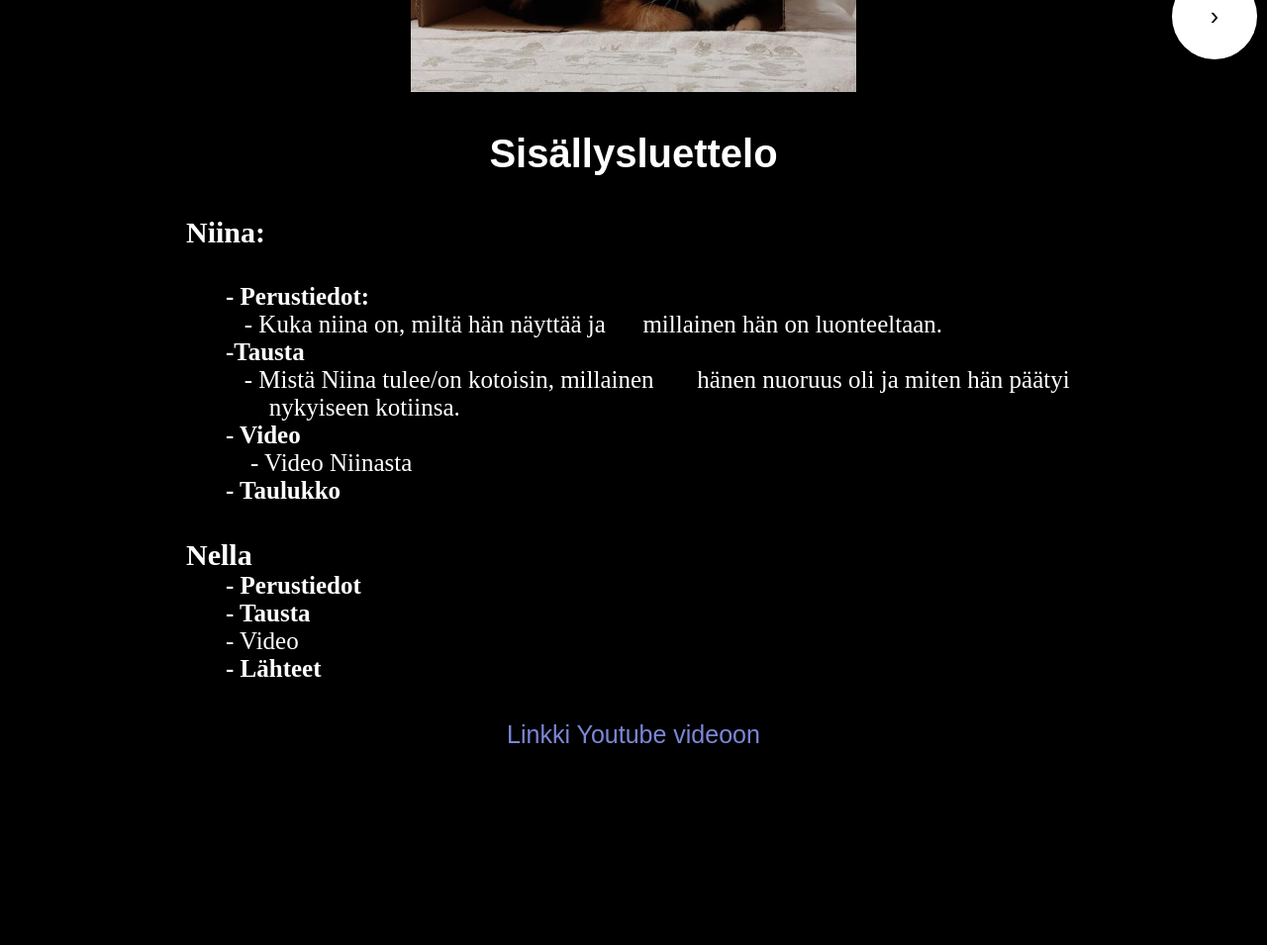
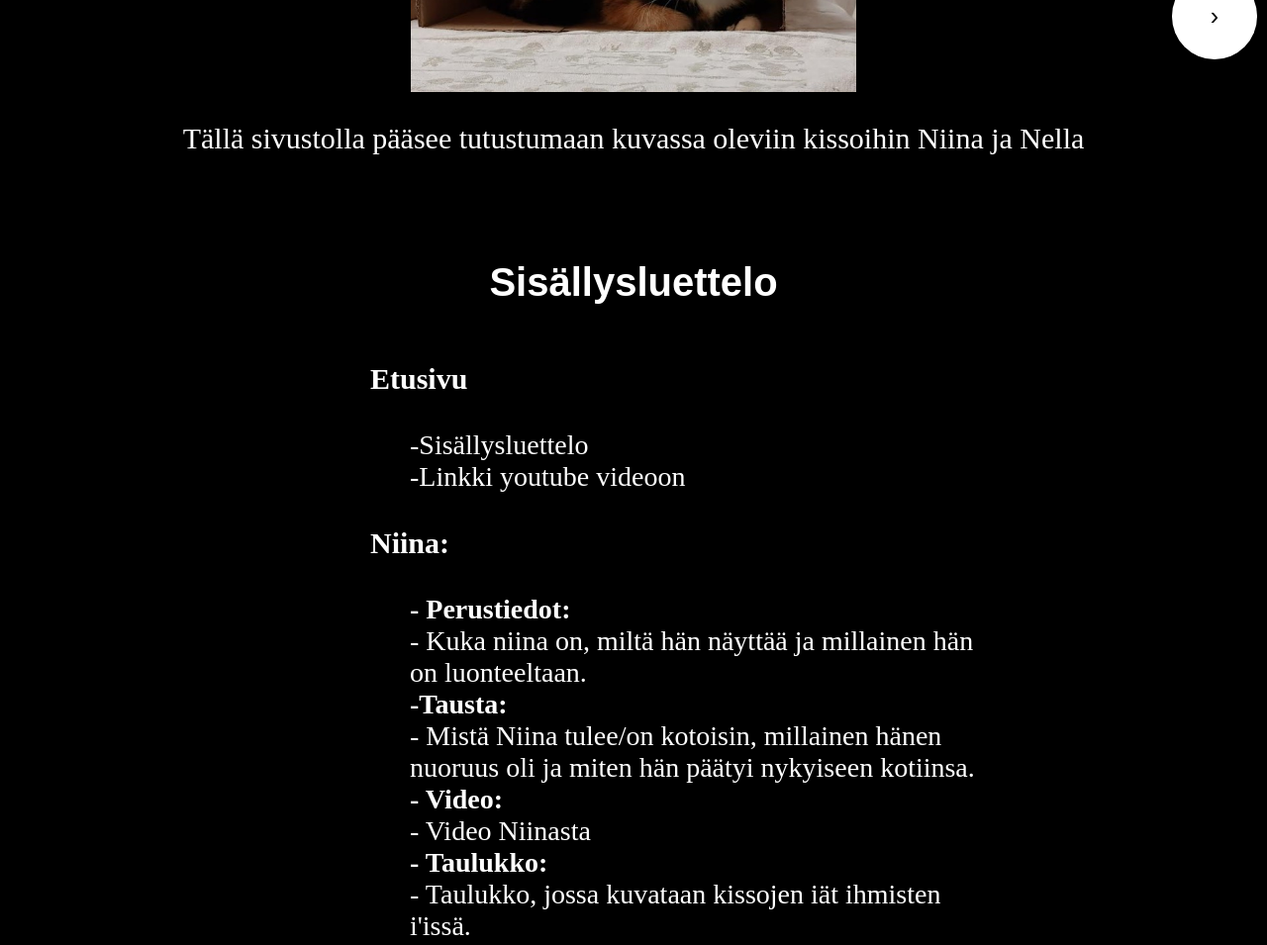
Before and after one commit to hilja04/hilja04.github.io, a plain HTML site: page index.html in a window 1280 px wide. Shown: the part 720-1675 px from the top of the page at 99% size. Before the commit the page ends 1515 px from the top, so only its background shows below. Drawn offline with Linux system fonts and the light colour scheme.

Commit message:
Etusivu done

```diff
--- a/index.html
+++ b/index.html
@@ -16,39 +16,46 @@
     </head>
     <body>
          <img src="niina ja nella.jpg" width="450px" height="450px">
+         <p>Tällä sivustolla pääsee tutustumaan kuvassa oleviin kissoihin Niina ja Nella</p>
+        <br><br>
         <h3>Sisällysluettelo</h3>
+
+<br>
          <dl>
+          <dt><b>Etusivu</b></dt><br>
+          <dd>-Sisällysluettelo</dd>
+          <dd>-Linkki youtube videoon</dd>
+
+          <br>
+
           <dt><b>Niina:</b></dt> <br>
 
-          <dd><b>- Perustiedot:</b><br>&nbsp;&nbsp;
-          - Kuka niina on, miltä hän näyttää ja &nbsp;&nbsp;&nbsp;&nbsp;&nbsp;millainen hän on luonteeltaan.
+          <dd><b>- Perustiedot:</b><br>
+          - Kuka niina on, miltä hän näyttää ja millainen hän on luonteeltaan.
           </dd>
 
-          <dd><B>-Tausta</b><br>&nbsp;&nbsp;
-          - Mistä Niina tulee/on kotoisin, millainen &nbsp;&nbsp;&nbsp;&nbsp;&nbsp;
-          hänen nuoruus oli ja miten hän päätyi
-          &nbsp;&nbsp;&nbsp;&nbsp;&nbsp;&nbsp;
-          nykyiseen kotiinsa.</dd>
+          <dd><b>-Tausta:</b><br>
+          - Mistä Niina tulee/on kotoisin, millainen
+          hänen nuoruus oli ja miten hän päätyi nykyiseen kotiinsa.</dd>
 
-          <dd><b>- Video</b> <br>
-          &nbsp;&nbsp;&nbsp;&nbsp;- Video Niinasta</dd>
+          <dd><b>- Video:</b> <br>
+         - Video Niinasta</dd>
 
-          <dd><b>- Taulukko</b><br></dd>
-
+          <dd><b>- Taulukko:</b><br>- Taulukko, jossa kuvataan kissojen iät ihmisten i'issä.</dd>
 
            <br>
 
-          <dt><b>Nella</b></dt>
-          <dd><b>- Perustiedot</b></dd>
-          <dd><b>- Tausta</b></dd>
-          <dd></b>- Video</b></dd>
+          <dt><b>Nella</b></dt><br>
+          <dd><b>- Perustiedot</b><br>- Kuka Nella on, miltä hän näyttää ja millainen hän on luonteeltaan. </dd>
+          <dd><b>- Tausta</b><br>- Mistä Nella tulee/on kotoisin, miten hän päätyi nykyiseen kotiinsa ja miten hän sinne sopeutui.</dd>
+          <dd><b>- Video</b><br>- Video Nellasta</dd>
           <dd><b>- Lähteet</b></dd>
           </dd>
         </dl>
 
-
+         <br>
         <P><a href="https://youtube.com/shorts/CrnekV-C2Lc?feature=share" target="_blank" >Linkki Youtube videoon</a></P>
-
+<br>
 
 
      </body>
--- a/style.css
+++ b/style.css
@@ -13,15 +13,17 @@
     padding-right: 150px;
     color:white;
     }
-    dl{
+    dl {
+      font-size: 30px;
+      width: 50%;
+      margin: 0 auto;
+      padding-left: 250px;
+      padding-right: 150px;
+      color: white;
+    }
 
-    font-size: 30px;
-    padding-left: 180px;
-    padding-right: 150px;
-    color:white;
-    }
     dd{
-      font-size: 25px;
+      font-size: 28px;
 
     }
 
@@ -108,8 +110,11 @@ padding:14px 16px;
 text-decoration: none;
 font-size: 40px;
 font-family: Arial, Helvetica, sans-serif;
+
 }
 li a:hover
+
+
 
 body{
     display: flex;
```
